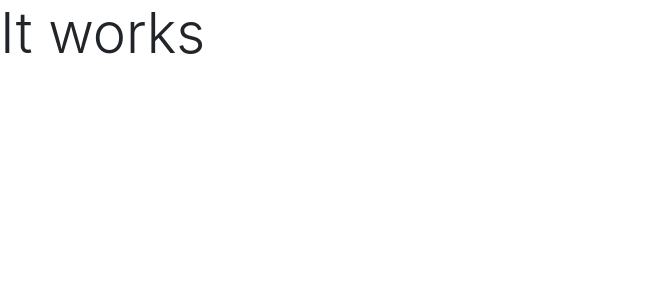
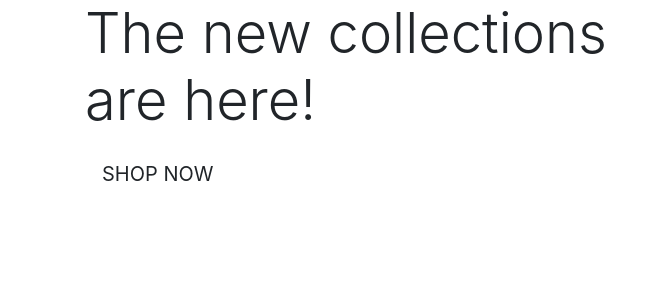
Before and after one commit to DavidThomasFrontend/Django-Ecommerce, a Django app: page / in a window 1280 px wide. Shown: the top 300 px of the page, without its empty margins (0-662 px from the left). Run offline with Django 3.2, Linux system fonts and the light colour scheme; some libraries are stand-ins or nearby versions.

Commit message:
added home page content

```diff
--- a/home/templates/home/index.html
+++ b/home/templates/home/index.html
@@ -1,6 +1,26 @@
 {% extends "base.html" %}
 {% load static %}
 
+{% block page_header %}
+    <div class="container header-container">
+        <div class="row">
+            <div class="col"></div>
+        </div>
+    </div>
+{% endblock %}
+
+
 {% block content %}
-<h1 class="display-4 test-success">It works</h1>
+    <div class="container h-100"> <!--h-100 added to row and column so its vertically centered which is 100% of height-->
+        <div class="row h-100">
+            <div class="col-7 col-md-6 my-auto">
+            <h1 class="display-4 logo-font text-black">The new collections are here! </h1>
+            </div>
+        </div class="my-5">
+        <h4>
+            <a href="" class="shop-now-button btn btn-lg rounded-0 text-uppercase py-3">Shop Now</a>
+        </h4>
+        </div>
+        </div>
+    </div>
 {% endblock %}
```
